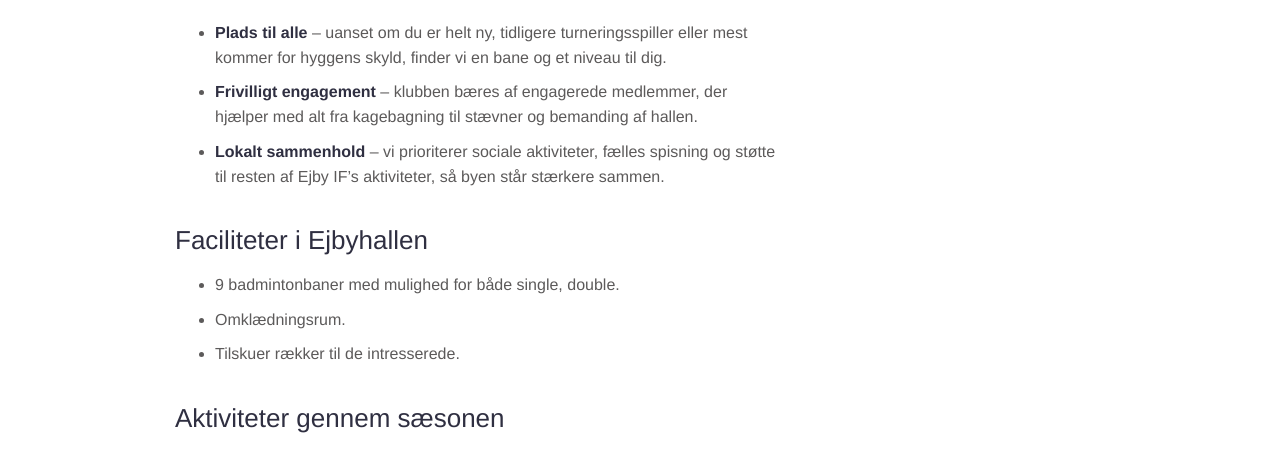
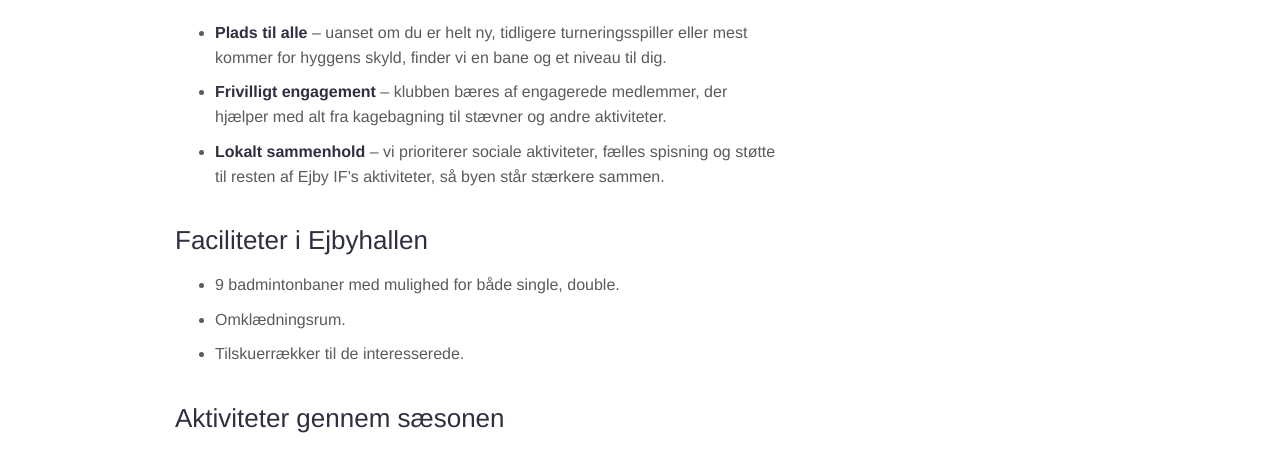
Before and after one commit to Ejby-badminton/web-site, a Jekyll site: the page built from indhold/sider/om-klubben.md, in a window 1280 px wide. Shown: the part 458-907 px from the top of the page. Built offline with Jekyll 4.4.1, drawn with Linux system fonts in a browser that asks for light colours.

Commit message:
om klubben opdateret

```diff
--- a/indhold/sider/om-klubben.md
+++ b/indhold/sider/om-klubben.md
@@ -17,7 +17,7 @@ trænere og sociale udvalg.
 - **Plads til alle** – uanset om du er helt ny, tidligere turneringsspiller eller
   mest kommer for hyggens skyld, finder vi en bane og et niveau til dig.
 - **Frivilligt engagement** – klubben bæres af engagerede medlemmer, der hjælper
-  med alt fra kagebagning til stævner og bemanding af hallen.
+  med alt fra kagebagning til stævner og andre aktiviteter.
 - **Lokalt sammenhold** – vi prioriterer sociale aktiviteter, fælles spisning og
   støtte til resten af Ejby IF’s aktiviteter, så byen står stærkere sammen.
 
@@ -25,7 +25,7 @@ trænere og sociale udvalg.
 
 - 9 badmintonbaner med mulighed for både single, double.
 - Omklædningsrum.
-- Tilskuer rækker til de intresserede.
+- Tilskuerrækker til de interesserede.
 
 ## Aktiviteter gennem sæsonen
 
```
